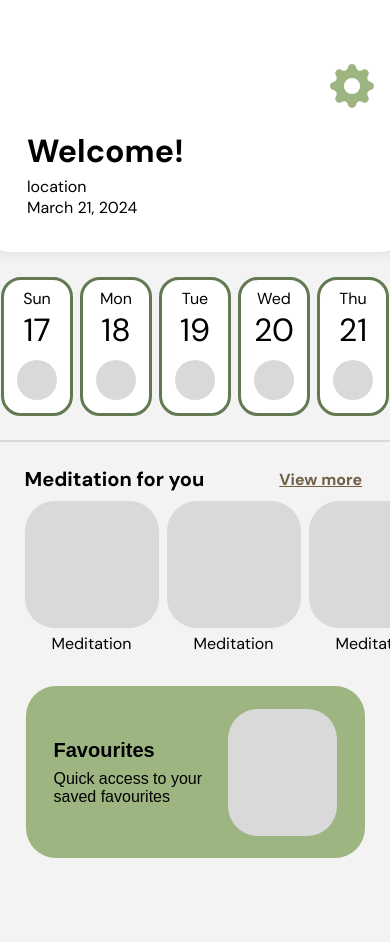
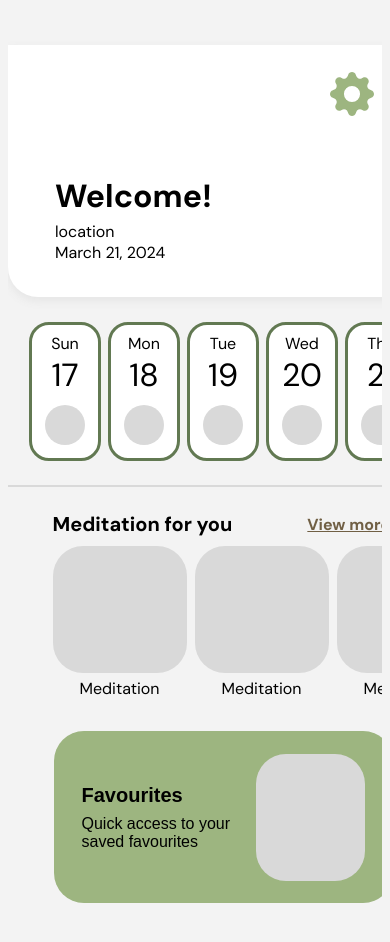
Before and after one commit to ohmaruko/Tranquify, a Next.js app: page /homePage in a window 390 px wide. Shown: the top 942 px of the page. Before the commit the page ends 858 px from the top, so only its background shows below. Built offline with nearby package versions, Linux system fonts and the light colour scheme.

Commit message:
add iPhone 14 Pro Max dimensions to display

```diff
--- a/styles/HomePage.module.css
+++ b/styles/HomePage.module.css
@@ -6,6 +6,8 @@
     min-height: 20vh;
     width: 100%;
     overflow-x: hidden;
+
+    background-color: var(--white);
 }
 
 .loading {
@@ -55,6 +57,12 @@
     flex-direction: column;
     justify-content: center;
     align-items: center;
+
+    /* iPhone 14 Pro Max dimensions */
+    width: 430px;
+    height: 932px;
+    margin: auto;
+    background-color: var(--background-gray);
 }
 
 .greetingsContainer {
--- a/styles/globals.css
+++ b/styles/globals.css
@@ -22,6 +22,6 @@
 }
 
 body {
-    margin: 0;
+    /* margin: 0; */
     background-color: var(--background-gray);
 }
```
